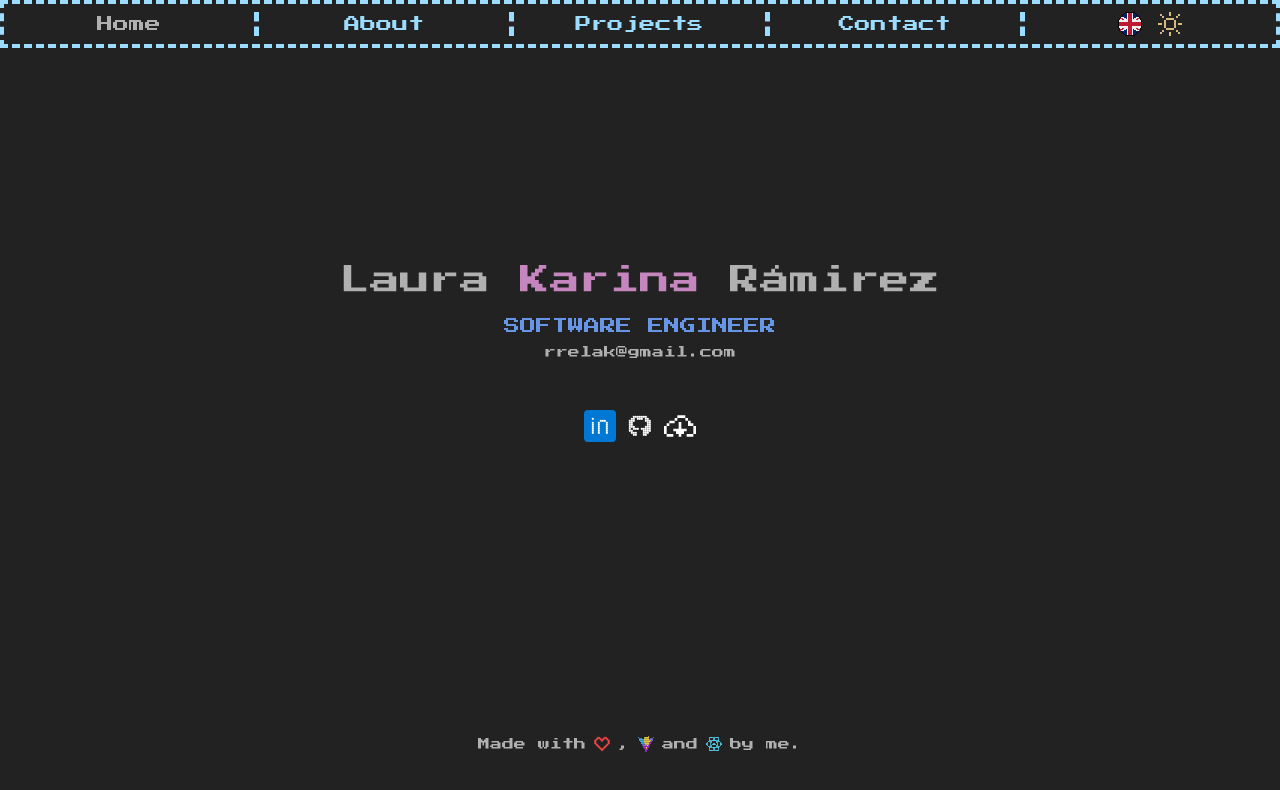
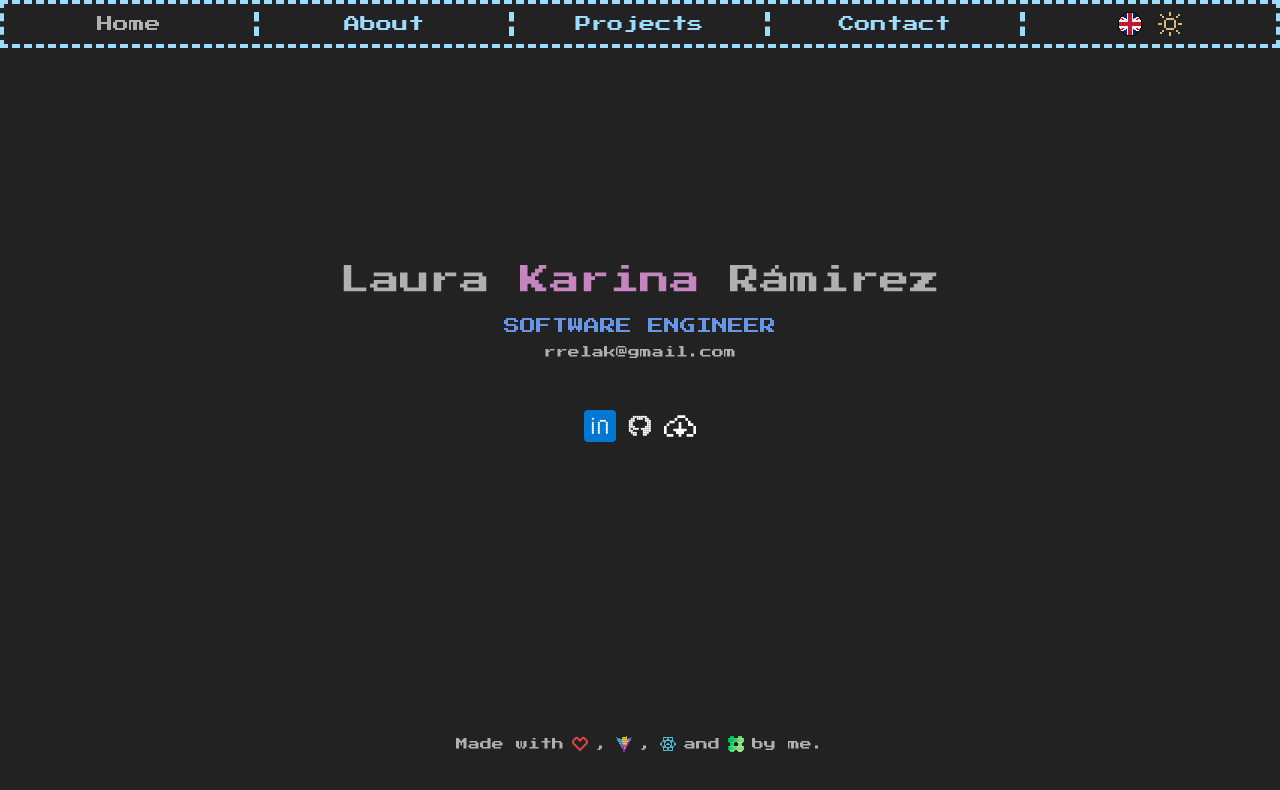
Before and after one commit to lkrre/portfolio, a React (Vite) app: page / in a window 1280 px wide. Shown: the top 790 px of the page. Built offline with nearby package versions, Linux system fonts and the light colour scheme.

Commit message:
added gsap logo on footer

```diff
--- a/src/components/Sections/Footer.tsx
+++ b/src/components/Sections/Footer.tsx
@@ -2,6 +2,7 @@ import { useTranslation } from "react-i18next"
 import HeartIcon from "../Icons/Heart";
 import viteLogo from "/vite.svg"
 import reactLogo from "/react.svg"
+import gsapLogo from "/gsap.svg"
 
 export const Footer = () => {
     const { t } = useTranslation();
@@ -12,10 +13,13 @@ export const Footer = () => {
             <HeartIcon className="text-tart-orange mx-2 size-4"/> ,
             <a href="https://vite.dev" target="_blank">
                 <img src={viteLogo} className="size-4 mx-2" alt="Vite logo" />
+            </a> ,
+            <a href="https://react.dev" target="_blank">
+                <img src={reactLogo} className="size-4 mx-2" alt="React logo" />
             </a>
             {t('and')}
-            <a href="https://react.dev" target="_blank">
-                <img src={reactLogo} className="size-4 mx-2" alt="React logo" />
+            <a href="https://gsap.com/" target="_blank">
+                <img src={gsapLogo} className="size-4 mx-2" alt="React logo" />
             </a>
             {t('by me')}.
         </footer>
```
Also changed, not shown: public/gsap.svg (added).
